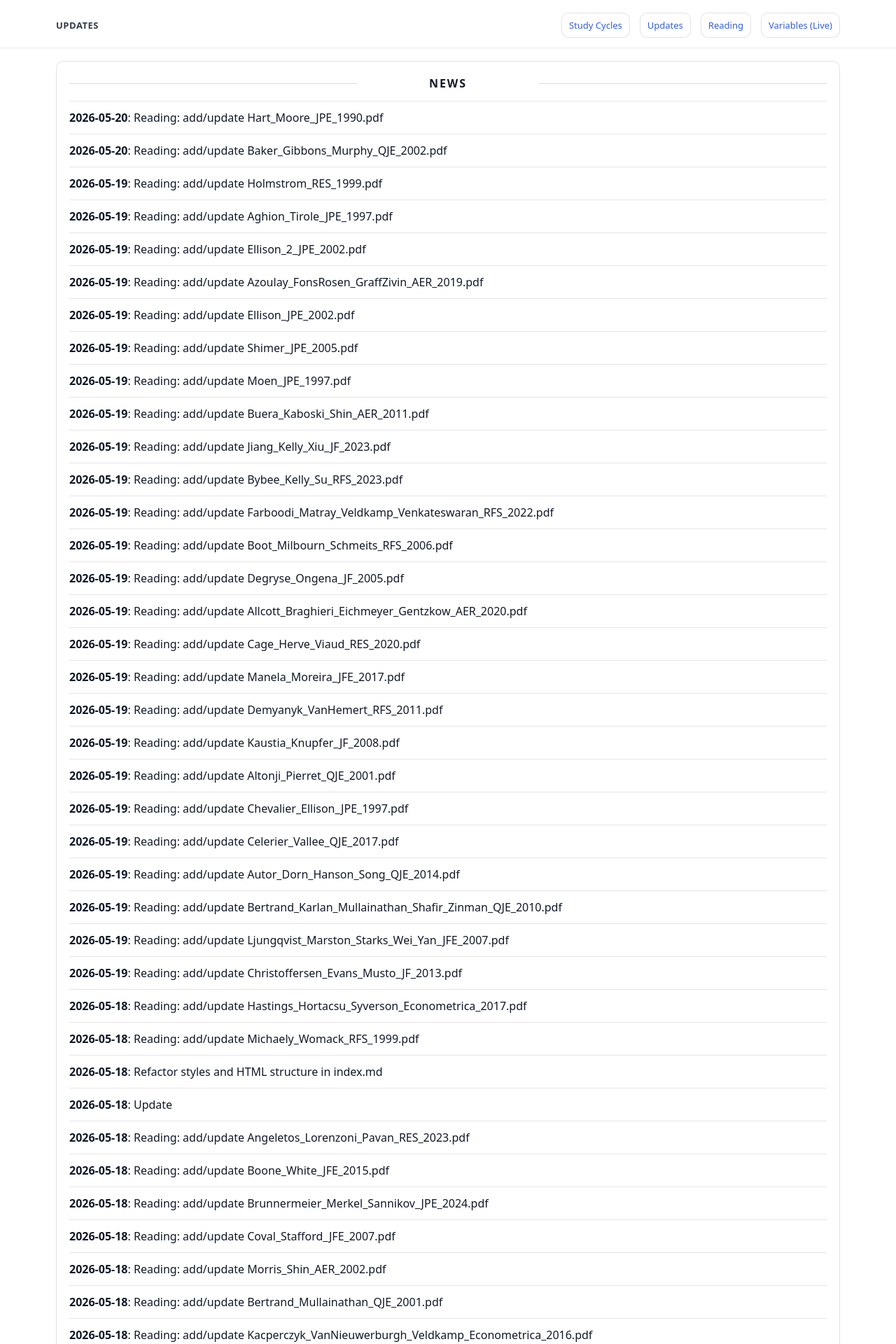
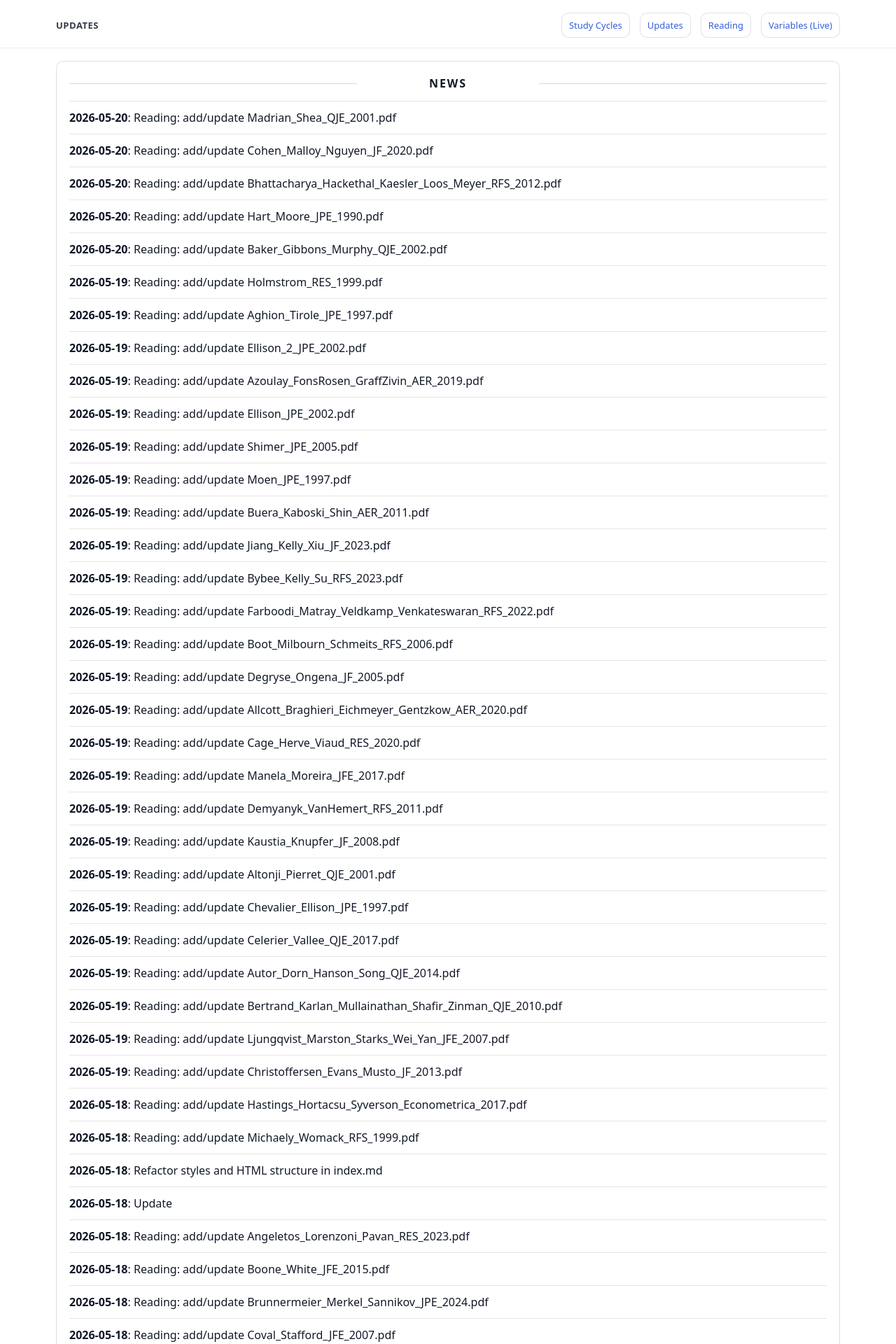
Before and after one commit to yaxinzn/study-archive, a Jekyll site: the page built from updates/index.md, in a window 1280 px wide. Shown: the top 1920 px of the page at 70% size. Built offline with Jekyll 4.4.1, drawn with Linux system fonts in a browser that asks for light colours; some of the changed text lies outside the part shown.

Commit message:
chore: update NEWS feed

```diff
--- a/_data/news.yml
+++ b/_data/news.yml
@@ -1,4 +1,13 @@
 # Auto-generated update history (sorted newest -> oldest). Do not edit manually.
+- ts: "1779228486"
+  date: "2026-05-20"
+  title: "Reading: add/update Madrian_Shea_QJE_2001.pdf"
+- ts: "1779228432"
+  date: "2026-05-20"
+  title: "Reading: add/update Cohen_Malloy_Nguyen_JF_2020.pdf"
+- ts: "1779228399"
+  date: "2026-05-20"
+  title: "Reading: add/update Bhattacharya_Hackethal_Kaesler_Loos_Meyer_RFS_2012.pdf"
 - ts: "1779220285"
   date: "2026-05-20"
   title: "Reading: add/update Hart_Moore_JPE_1990.pdf"
```
